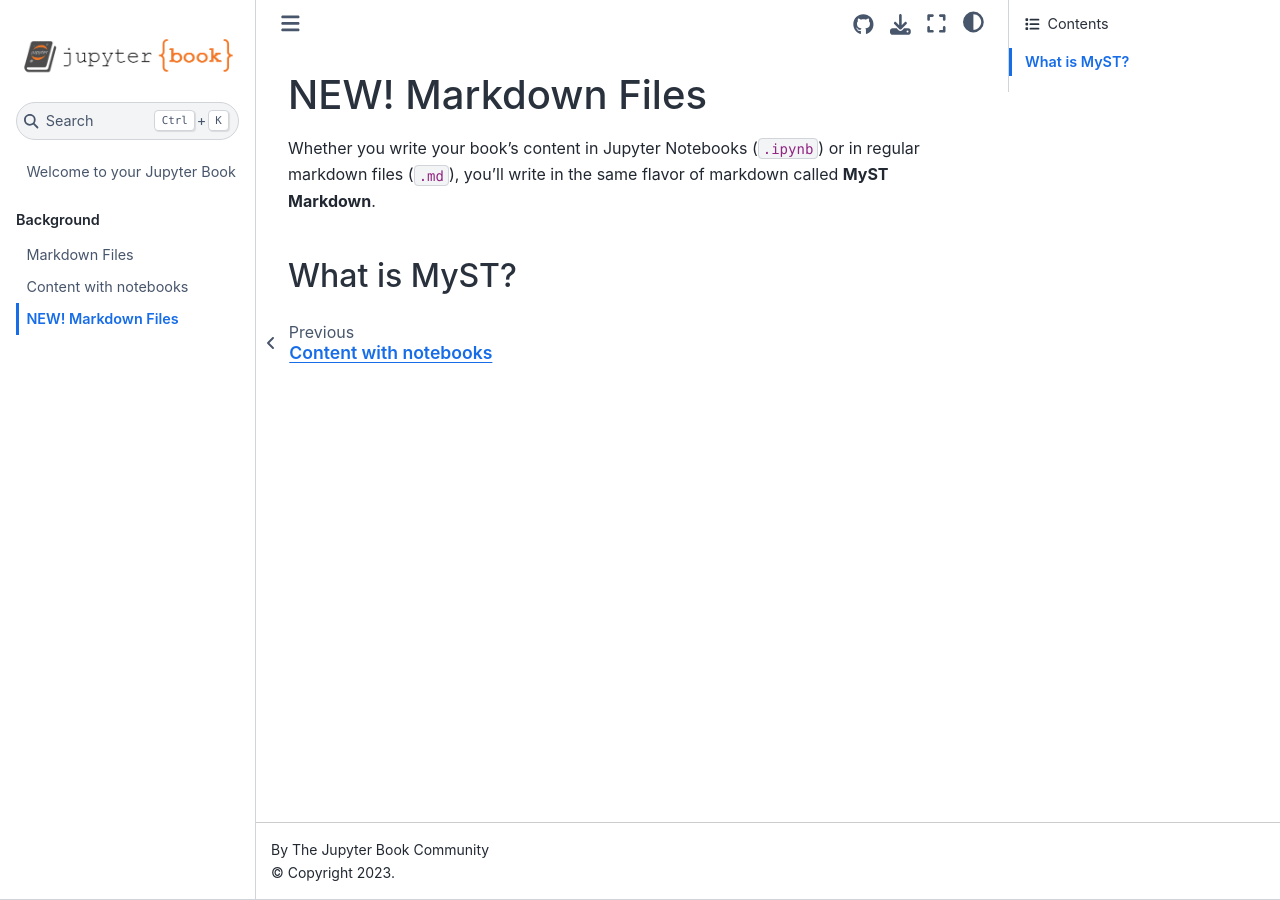
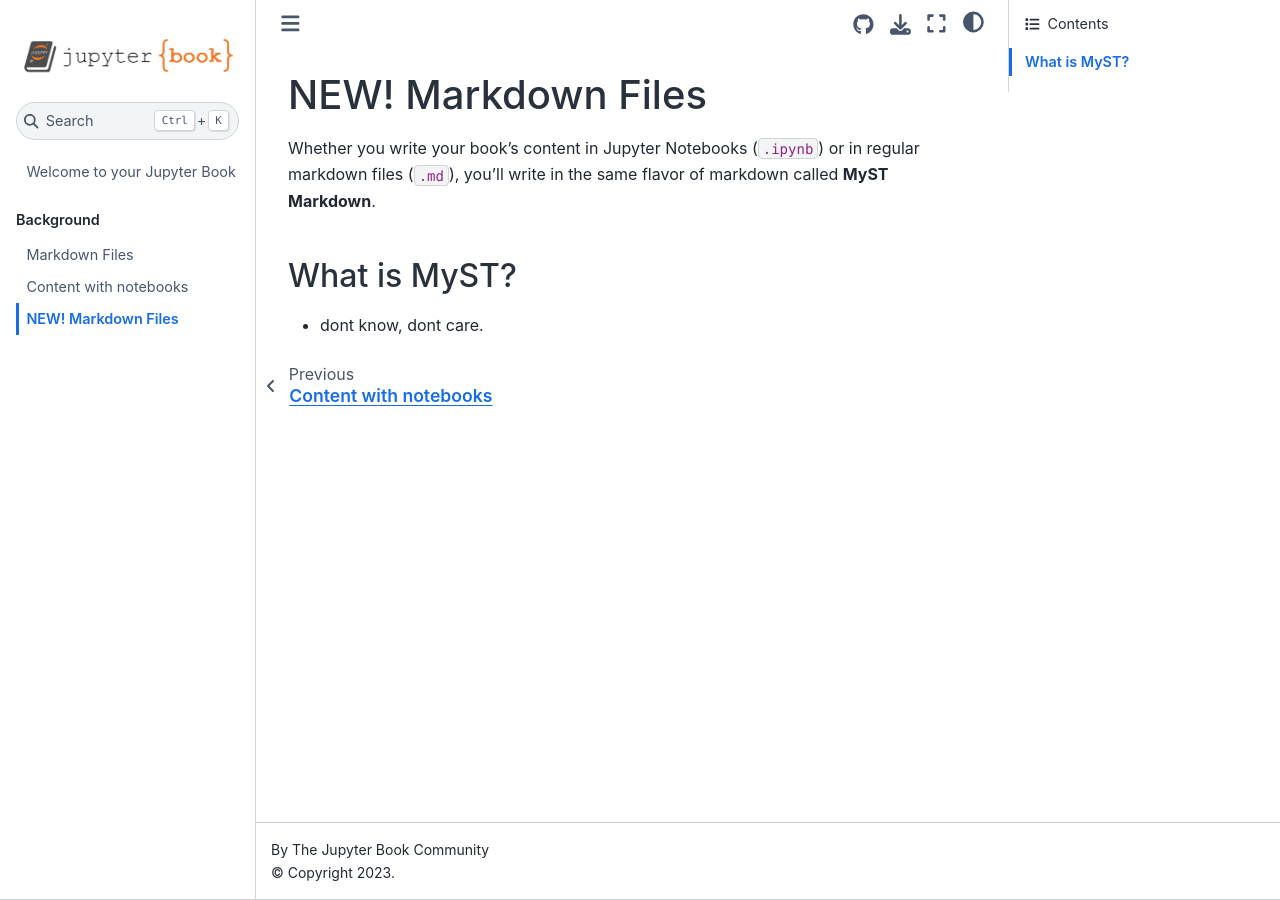
Before and after one commit to tommybebe/a-book-, a Jupyter Book: the page built from parts/new-markdown.md, in a window 1280 px wide. Built offline with Jupyter Book 1.0.4 settings and Sphinx 7.4.7 and the Sphinx Book theme 1.1.4, drawn with Linux system fonts in a browser that asks for light colours.

Commit message:
feat: new text

```diff
--- a/parts/new-markdown.md
+++ b/parts/new-markdown.md
@@ -5,3 +5,4 @@ in regular markdown files (`.md`), you'll write in the same flavor of markdown
 called **MyST Markdown**.
 
 ## What is MyST?
+- dont know, dont care.
```
